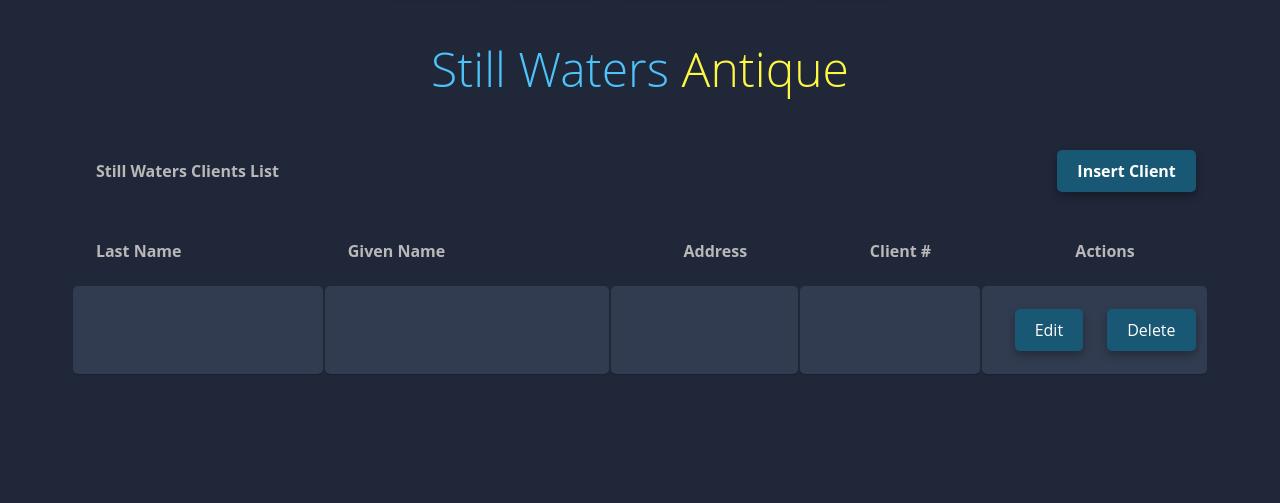
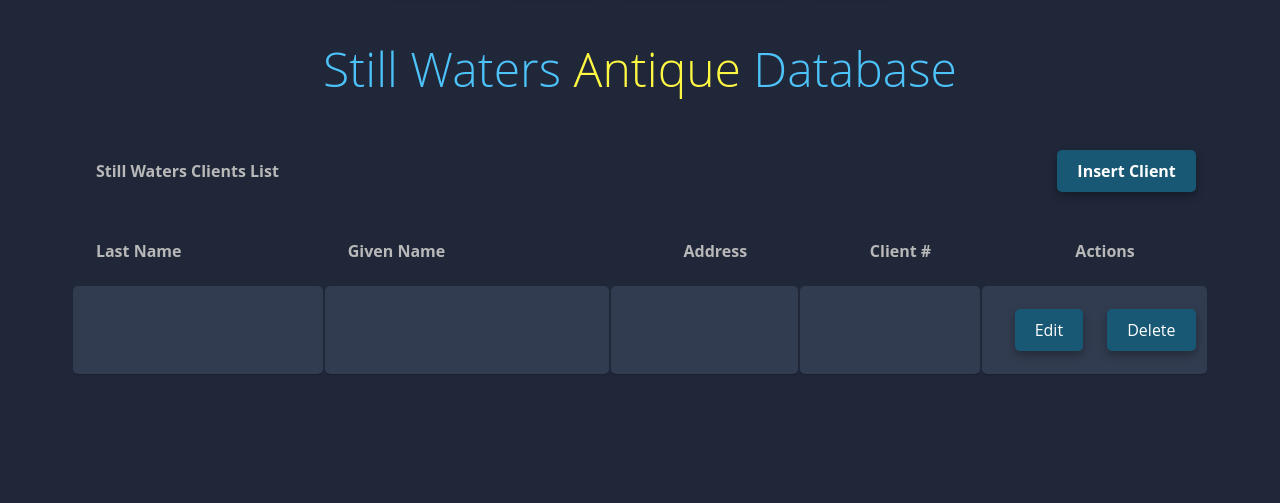
Before and after one commit to Nxte01/PT5_Mangiboa-Bering-Trono, a PHP site: page /htdocs/pt5_stillwatersDB/c_list.php in a window 1280 px wide. Shown: the part 63-566 px from the top of the page. Run offline with PHP 8.4, Linux system fonts and the light colour scheme; tables that the repository leaves empty or names only in its code hold one stand-in row (values such as "Sample post"); data that the repository does not hold is empty.

Commit message:
NewChange

```diff
--- a/htdocs/pt5_stillwatersDB/c_list.php
+++ b/htdocs/pt5_stillwatersDB/c_list.php
@@ -62,7 +62,7 @@ if (!$query) {
 
 <body>
     <br><br><br>
-    <h1><span class="blue"></span>Still Waters<span class="blue"></span> <span class="yellow">Antique</span></h1>
+    <h1><span class="blue"></span>Still Waters<span class="blue"></span> <span class="yellow">Antique</span> Database</h1>
     <form action="c_list.php" method="POST">
         <table class="container" border="0">
             <thead>
```
Also changed, not shown: htdocs/pt5_stillwatersDB/nav.php (line endings or trailing spaces).
